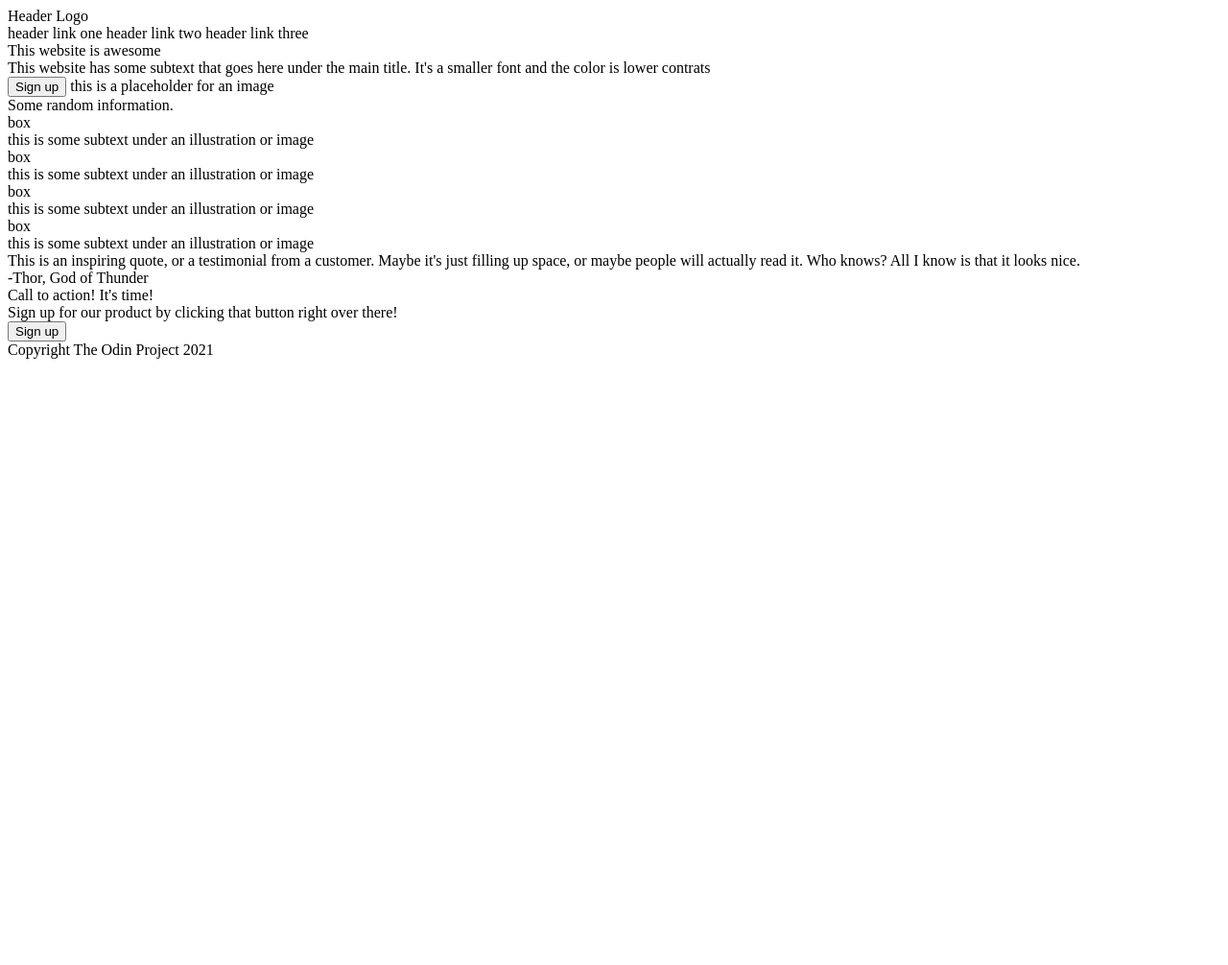
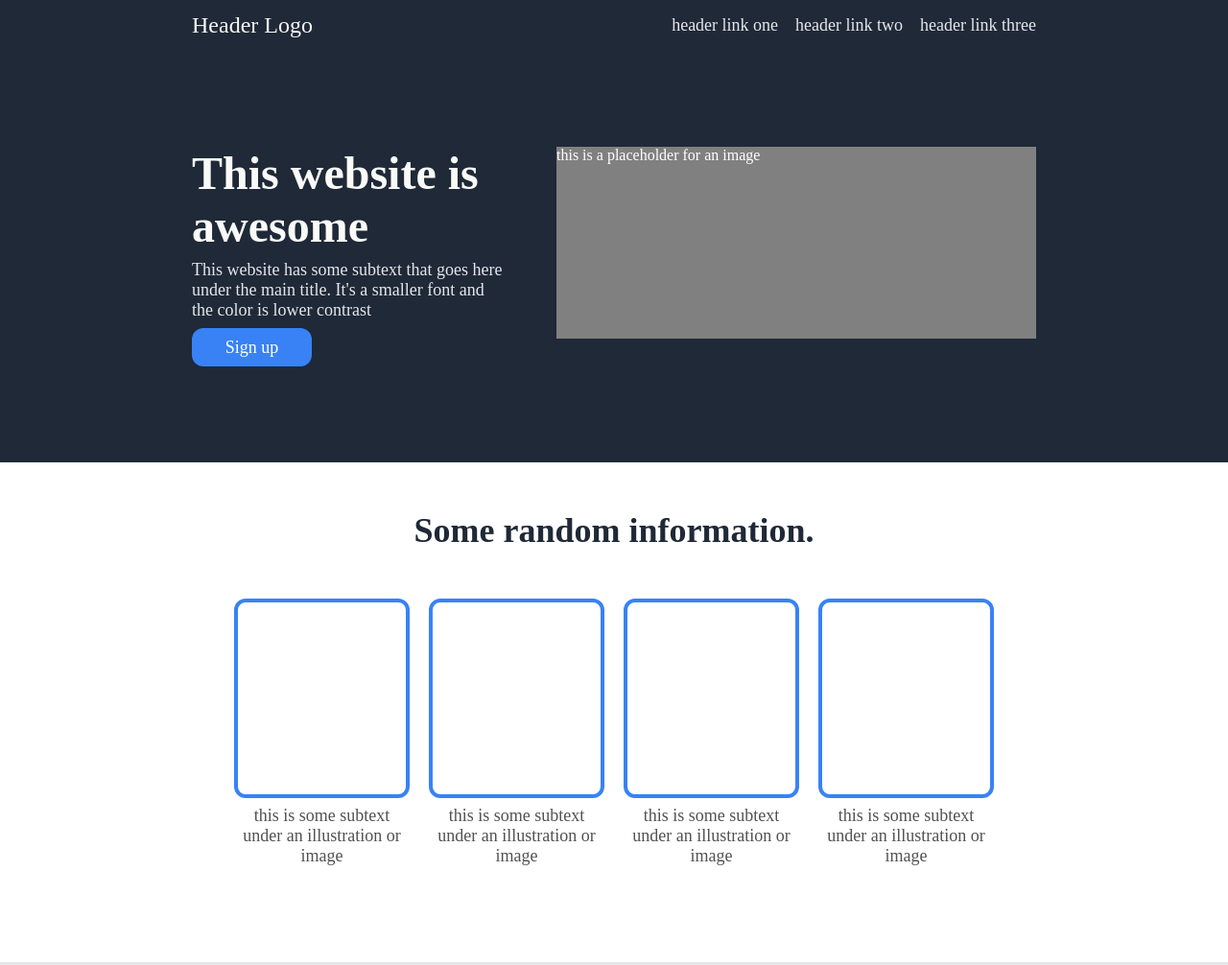
Before and after one commit to k-stannard/landing-page, a plain HTML site: page index.html in a window 1280 px wide. Shown: the top 1006 px of the page at 96% size. Before the commit the page ends 800 px from the top, so only its background shows below. Drawn offline with Linux system fonts and the light colour scheme.

Commit message:
Layout CSS styling for index.html

```diff
--- a/index.html
+++ b/index.html
@@ -1,46 +1,64 @@
 <!DOCTYPE html>
-<html>
-<header>
+<html lang="en">
+<head>
     <meta charset="UTF-8">
     <title>Landing Page</title>
-</header>
+    <link rel="stylesheet" href="style.css">
+</head>
 <body>
-    <div>
-        <div>Header Logo</div>
-        <a>header link one</a>
-        <a>header link two</a>
-        <a>header link three</a>
+    <div class="header">
+        <div class="logo-container">
+            <div class="logo hero-text">Header Logo</div>
+            <ul>
+                <li><a class="links">header link one</a></li>
+                <li><a class="links">header link two</a></li>
+                <li><a class="links">header link three</a></li>
+            </ul>
         </div>
-    <div>
-        <div>This website is awesome</div>
-        <div>This website has some subtext that goes here under the main title. It's a smaller font and the color is lower contrats</div>
-        <button>Sign up</button>
-        <img>this is a placeholder for an image
+        <div class="hero-content">
+            <div class="hero-description">
+                <div class="hero-main hero-text">This website is awesome</div>
+                <div class="hero-secondary">This website has some subtext that goes here under the main title. It's a smaller font and the color is lower contrast</div>
+                <div class="signup">Sign up</div>
             </div>
-    <div>
-        <div>Some random information.</div>
-        <div>
-            <img>box
+            <div class="hero-image">this is a placeholder for an image</div>
+        </div>
+    </div>
+
+    <div class="info-container">
+        <div class="info-title">Some random information.</div>
+        <div class="info-content">
+            <div class="info-item">
+                <div class="box"></div>
                 <div>this is some subtext under an illustration or image</div>
-            <img>box
+            </div>
+            <div class="info-item">
+                <div class="box"></div>
                 <div>this is some subtext under an illustration or image</div>
-            <img>box
+            </div>
+            <div class="info-item">
+                <div class="box"></div>
                 <div>this is some subtext under an illustration or image</div>
-            <img>box
+            </div>
+            <div class="info-item">
+                <div class="box"></div>
                 <div>this is some subtext under an illustration or image</div>
             </div>
         </div>
-    <div>
-        <div>This is an inspiring quote, or a testimonial from a customer. Maybe it's just filling up space, or maybe people will actually read it. Who knows? All I know is that it looks nice.</div>
-        <div>-Thor, God of Thunder</div>
     </div>
-    <div>
-        <div>Call to action! It's time!</div>
-        <div>Sign up for our product by clicking that button right over there!</div>
-        <button>Sign up</button>
+    <div class="quote-container">
+        <div class="quote-text">This is an inspiring quote, or a testimonial from a customer. Maybe it's just filling up space, or maybe people will actually read it. Who knows? All I know is that it looks nice.</div>
+        <div class="quote-name">-Thor, God of Thunder</div>
     </div>
-    <div>
-        <div>Copyright The Odin Project 2021</div>
+    <div class="action-container">
+        <div class="action-text-container">
+            <div class="action-title">Call to action! It's time!</div>
+            <div class="action-subtext">Sign up for our product by clicking that button right over there!</div>
+        </div>
+        <div class="action-button signup">Sign up</div>
+    </div>
+    <div class="footer">
+        <div>Copyright © The Odin Project 2021</div>
     </div>
 </body>
 </html>
--- a/style.css
+++ b/style.css
@@ -0,0 +1,182 @@
+html, body {
+    margin: 0;
+    padding: 0;
+}
+
+.header {
+    display: flex;
+    padding-left: 200px;
+    padding-right: 200px;
+    padding-bottom: 100px;
+    flex-direction: column;
+}
+
+.header, .footer {
+    background-color: #1F2937;
+}
+
+.logo-container {
+    padding-bottom: 100px;
+    display: flex;
+    justify-content: space-between;
+    align-items: center;
+}
+
+.logo {
+    font-size: 24px;
+}
+
+.links {
+    align-items: flex-end;
+}
+
+.hero-content {
+    display: flex;
+    justify-content: space-between;
+    gap: 50px;
+}
+
+.hero-description {
+    display: flex;
+    flex-direction: column;
+    gap: 8px;
+}
+
+.hero-main {
+    font-size: 48px;
+    font-weight: 900;
+}
+
+.hero-text {
+    color: #F9FAF8;
+}
+
+.hero-image {
+    color: white;
+    background-color: grey;
+    height: 200px;
+    width: 500px;
+    flex-grow: 0;
+    flex-shrink: 0;
+}
+
+.hero-secondary, .links {
+    font-size: 18px;
+    color: #E5E7EB;
+}
+
+.signup {
+    font-size: 18px;
+    width: 125px;
+    height: 40px;
+    color: white;
+    background-color: #3882F6;
+    text-align: center;
+    line-height: 40px;
+    border-radius: 12px;
+}
+
+ul {
+    list-style: none;
+    display: flex;
+    gap: 18px;
+}
+
+.info-container {
+    display: flex;
+    flex-direction: column;
+    align-items: center;
+    padding: 50px 300px 100px 300px;
+    gap: 50px;
+}
+
+.info-title {
+    font-size: 36px;
+    font-weight: bolder;
+    color: #1F2937;
+}
+
+.info-content {
+    display: flex;
+    flex-direction: row;
+    gap: 20px;
+}
+
+.info-item {
+    font-size: 18px;
+    color: rgb(83, 82, 82);
+    display: flex;
+    flex-direction: column;
+    text-align: center;
+    align-items: center;
+    gap: 8px;
+}
+
+.box {
+    border: 4px solid #3882F6;
+    width: 175px;
+    height: 200px;
+    border-radius: 12px;
+}
+
+.quote-container {
+    display: flex;
+    flex-direction: column;
+    background-color: #e5e7eb;
+    padding: 150px 400px 150px 400px;
+    gap: 8px;
+}
+
+.quote-text {
+    font-size: 36px;
+    font-weight: light;
+    font-style: italic;
+    color: #1f2937;
+}
+
+.quote-name {
+    align-self: flex-end;
+
+    font-size: 24px;
+    color: #1f2937;
+    font-weight: bold;
+}
+
+.action-container {
+    background-color: #3882F6;
+    display: flex;
+
+    margin: 100px 200px 100px 200px;
+    padding: 50px 100px 50px 100px;
+    border-radius: 12px;
+    gap: 100px;
+    justify-content: space-around;
+    align-items: center;
+}
+
+.action-text-container {
+    flex-direction: column;
+}
+
+.action-title {
+    font-size: 24px;
+    color: white;
+    font-weight: bold;
+}
+
+.action-subtext {
+    color: #E5E7EB;
+}
+
+.action-button {
+    border: 2px solid white;
+}
+
+.footer {
+    display: flex;
+    justify-content: center;
+    padding-top: 50px;
+    padding-bottom: 50px;
+    color: #e5e7eb;
+    font-size: 20px;
+}
```
Lines whose indentation alone changed are shown as unchanged.
